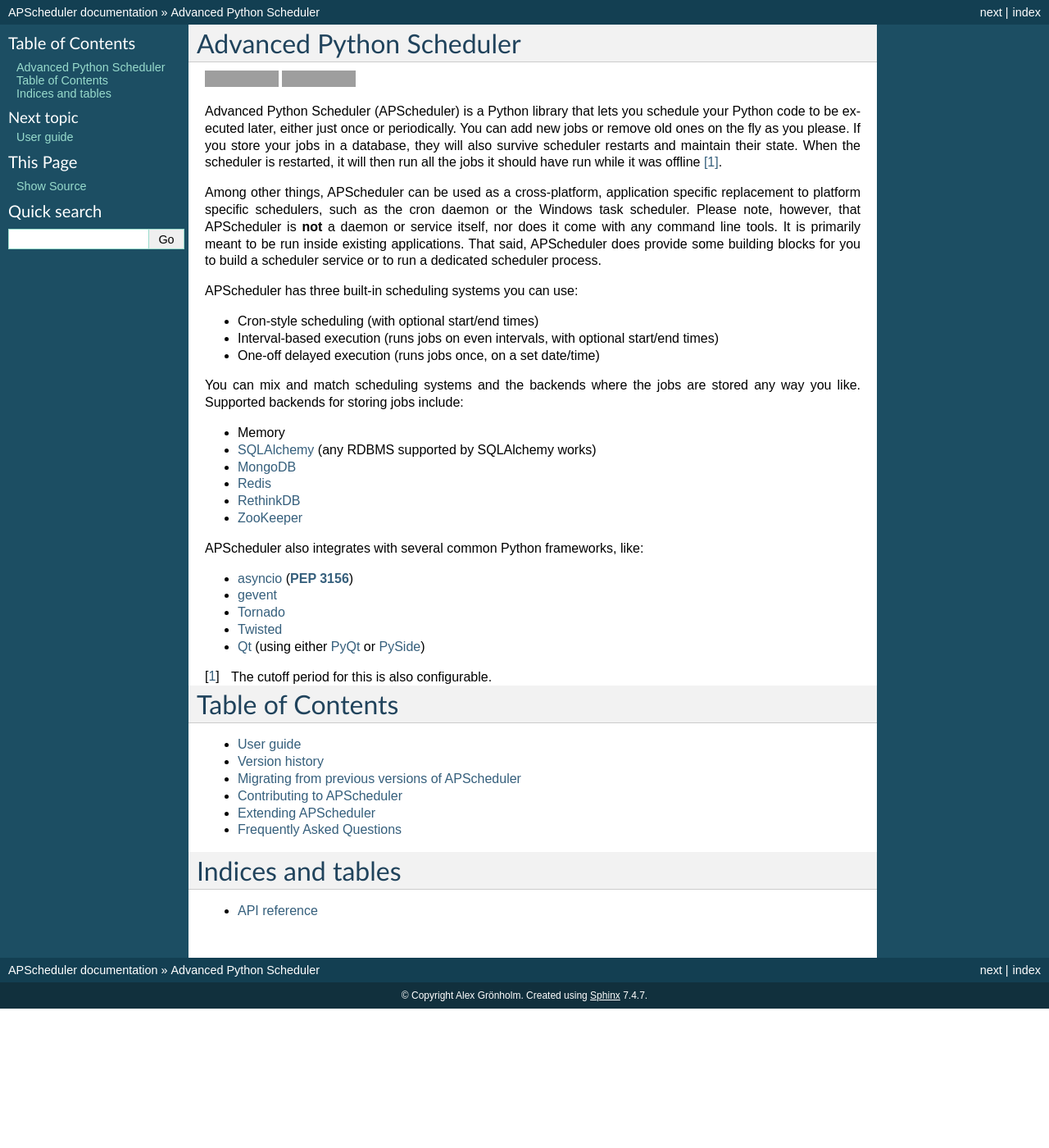
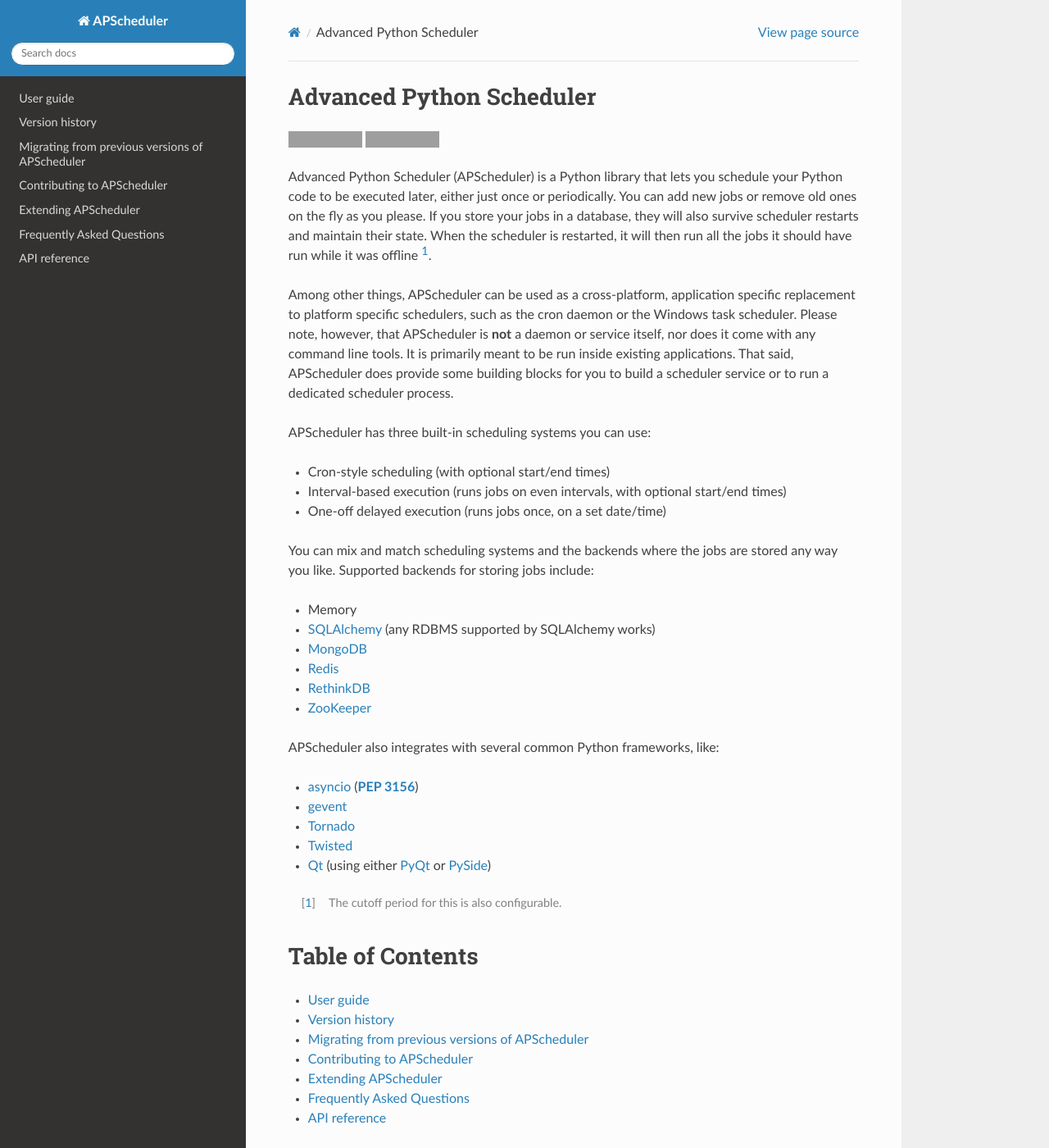
Before and after one commit to agronholm/apscheduler, a Sphinx documentation site: the page built from docs/index.rst, in a window 1280 px wide and 1400 px high. Shown: the whole window at 82% size. Built offline with Sphinx 7.4.7 and the Read the Docs theme 2.0.0, drawn with Linux system fonts in a browser that asks for light colours; some of the changed text lies outside the part shown; grey boxes are pictures that could not be loaded.

Commit message:
Added the API reference to the side bar (#345)
Fixes  #343.

```diff
--- a/docs/conf.py
+++ b/docs/conf.py
@@ -92,7 +92,7 @@
 
 # The theme to use for HTML and HTML Help pages.  Major themes that come with
 # Sphinx are currently 'default' and 'sphinxdoc'.
-html_theme = 'default'
+html_theme = 'sphinx_rtd_theme'
 
 # Theme options are theme-specific and customize the look and feel of a theme
 # further.  For a list of options available for each theme, see the
--- a/docs/index.rst
+++ b/docs/index.rst
@@ -17,9 +17,4 @@
   contributing
   extending
   faq
-
-
-Indices and tables
-==================
-
-* :ref:`API reference <modindex>`
+  py-modindex
--- /dev/null
+++ b/docs/py-modindex.rst
@@ -0,0 +1,2 @@
+API reference
+=============
--- a/setup.py
+++ b/setup.py
@@ -61,7 +61,11 @@
         ],
         'testing:python_version == "2.7"': ['mock'],
         'testing:python_version == "3.4"': ['pytest_asyncio < 0.6'],
-        'testing:python_version >= "3.5"': ['pytest_asyncio']
+        'testing:python_version >= "3.5"': ['pytest_asyncio'],
+        'doc': [
+            'sphinx',
+            'sphinx-rtd-theme',
+        ],
     },
     zip_safe=False,
     entry_points={
```
Also changed, not shown: .readthedocs.yml, 1 other file.
